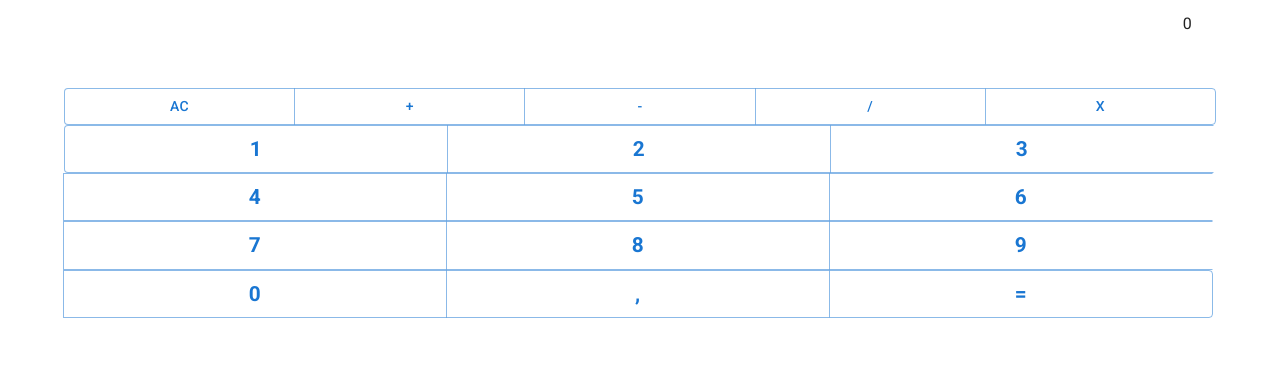
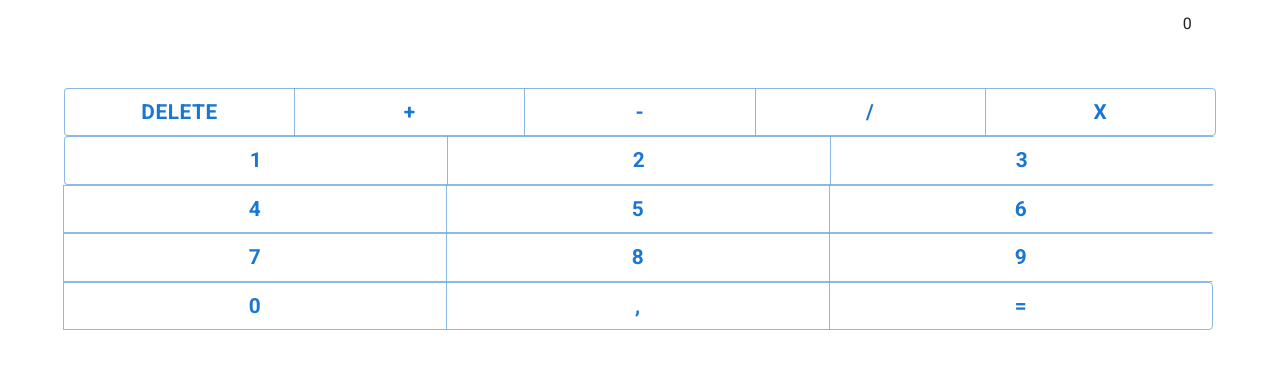
Before and after one commit to Israel-B-Amuri/implimenteringavprogramvara, a Next.js app in the folder simple-calculator/: page /components/Calculator in a window 1280 px wide. Shown: the top 368 px of the page. Built offline with nearby package versions, Linux system fonts and the light colour scheme.

Commit message:
operators functionalities

```diff
--- a/simple-calculator/src/pages/components/Calculator.tsx
+++ b/simple-calculator/src/pages/components/Calculator.tsx
@@ -8,26 +8,42 @@ export default function Calculator(){
   const [inputValue,setIputValue] = useState('')
   const [result,setResult] = useState('')
 
-  const operators = ['/','X','+','-','.']
+  const operators = ['/','*','+','-','.']
 
   function deleteFunction(){
-    setIputValue('')
+    if(inputValue == ''){
+      return
+    }
+    const value = inputValue.slice(0,-1)
+    setIputValue(value)
   }
 
   const setInputNumber = (value:any)=>{
+
+    if(operators.includes(value) && inputValue === ''
+      || operators.includes(value) &&
+      operators.includes(inputValue.slice(-1))){
+        return
+      }
+
     setIputValue(inputValue + value)
+    if(!operators.includes(value)){
+      setResult(eval(inputValue + value).toString())
+    }
   }
   const createNumButtons = ()=>{
     const numbers:any = []
     for(let i=1;i<10;i++){
       numbers.push(
-        <Button key={i}     sx={{
+        <Button key={i}
+        sx={{
           width: '500px',
           flex: '1 1 33.333%',
           maxWidth: '33.333%',
           fontWeight:'bold',
           fontSize:'1.3rem'
-        }} className={`${Style.darkGreyButton} text-slate-50`} value={i.toString()} onClick={()=>setInputNumber(i)}>
+        }}
+        className={`${Style.darkGreyButton} text-slate-50`} value={i.toString()} onClick={()=>setInputNumber(i)}>
           {i}
         </Button>
       )
@@ -35,16 +51,49 @@ export default function Calculator(){
     return numbers
   }
 
+  const calculate = ()=>{
+    setInputNumber(eval(inputValue).toString())
+  }
+
   return(
     <Container className={`flex flex-col items-center justify-center`} fixed>
-      <Screen>{result ? <span>(0)</span> : ''} {inputValue || 0}</Screen>
+      <Screen>{inputValue || 0} {result ? <span>{result}</span> : ''} </Screen>
 
       <ButtonGroup aria-label="outlined primary button group"  fullWidth>
-        <Button variant="outlined" onClick={deleteFunction} className={`${Style.lightGreyButton} text-slate-50`}>AC</Button>
-        <Button variant="outlined"   onClick={()=>setInputNumber('+')} className={`${Style.lightGreyButton} text-slate-50`}>+</Button>
-        <Button variant="outlined"  onClick={()=>setInputNumber('-')} className={`${Style.lightGreyButton}  text-slate-50`}>-</Button>
-        <Button variant="outlined" onClick={()=>setInputNumber('/')} className={`${Style.lightGreyButton} text-slate-50`}>/</Button>
-        <Button variant="outlined" onClick={()=>setInputNumber('X')} className={`${Style.lightGreyButton} text-slate-50`}>X</Button>
+        <Button variant="outlined" onClick={deleteFunction} className={`${Style.lightGreyButton} text-slate-50`}
+        sx={{
+          fontWeight:'bold',
+          fontSize:'1.3rem'
+        }}>
+          Delete
+        </Button>
+        <Button variant="outlined"   onClick={()=>setInputNumber('+')} className={`${Style.lightGreyButton} text-slate-50`}
+          sx={{
+            fontWeight:'bold',
+            fontSize:'1.3rem'
+          }}>
+            +
+        </Button>
+        <Button
+          sx={{
+          fontWeight:'bold',
+          fontSize:'1.3rem'
+        }}
+        variant="outlined"  onClick={()=>setInputNumber('-')} className={`${Style.lightGreyButton}  text-slate-50`}>
+          -
+        </Button>
+        <Button
+          sx={{
+            fontWeight:'bold',
+            fontSize:'1.3rem'
+          }}
+        variant="outlined" onClick={()=>setInputNumber('/')} className={`${Style.lightGreyButton} text-slate-50`}>/</Button>
+        <Button
+          sx={{
+            fontWeight:'bold',
+            fontSize:'1.3rem'
+          }}
+        variant="outlined" onClick={()=>setInputNumber('*')} className={`${Style.lightGreyButton} text-slate-50`}>X</Button>
       </ButtonGroup>
       <ButtonGroup  aria-label="outlined primary button group" sx={{
         display:'flex',
@@ -66,7 +115,7 @@ export default function Calculator(){
             maxWidth: '33.333%',
             fontWeight:'bold',
             fontSize:'1.3rem'
-          }} value={','} variant="outlined" onClick={()=>setInputNumber(',')}className={`${Style.darkGreyButton} text-slate-50`}>
+          }} value={','} variant="outlined" onClick={()=>setInputNumber('.')}className={`${Style.darkGreyButton} text-slate-50`}>
             ,
         </Button>
         <Button     sx={{
@@ -75,7 +124,7 @@ export default function Calculator(){
             maxWidth: '33.333%',
             fontWeight:'bold',
             fontSize:'1.3rem'
-          }} variant="outlined" className={` ${Style.beigeButton} text-slate-50`}>=</Button>
+          }} variant="outlined" onClick={calculate} className={` ${Style.beigeButton} text-slate-50`}>=</Button>
       </ButtonGroup>
     </Container>
   )
--- a/simple-calculator/src/pages/components/Screen.tsx
+++ b/simple-calculator/src/pages/components/Screen.tsx
@@ -6,7 +6,7 @@ type Props={
 export default function Screen({children}:Props){
 
     return(
-        <Container className='h-20 bg-white p-2 m-1 screen align' sx={{
+        <Container className='h-20 bg-white flex flex-col p-2 m-1 screen align' sx={{
             textAlign:'right'
         }} >{children}</Container>
     )
```
